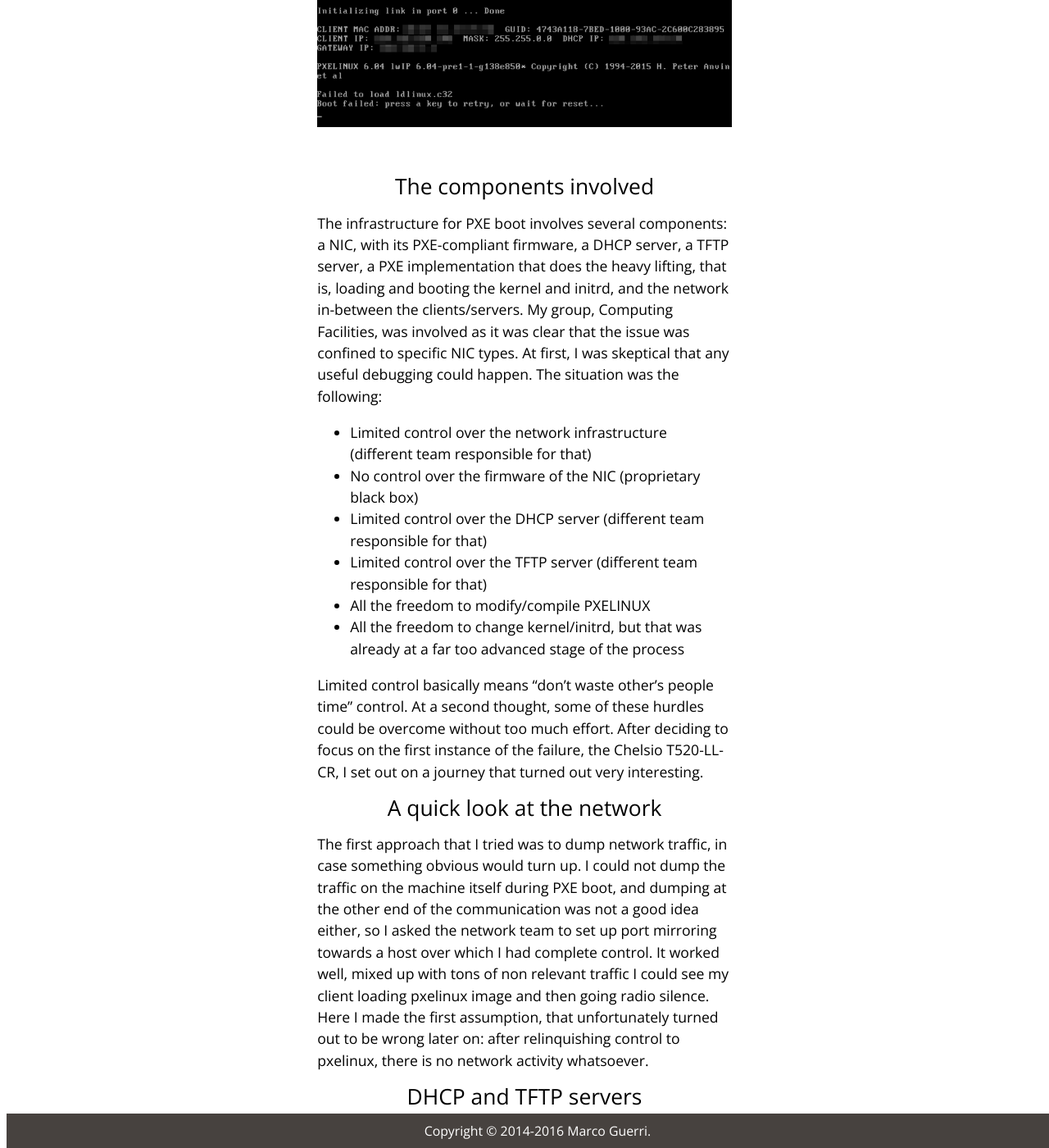
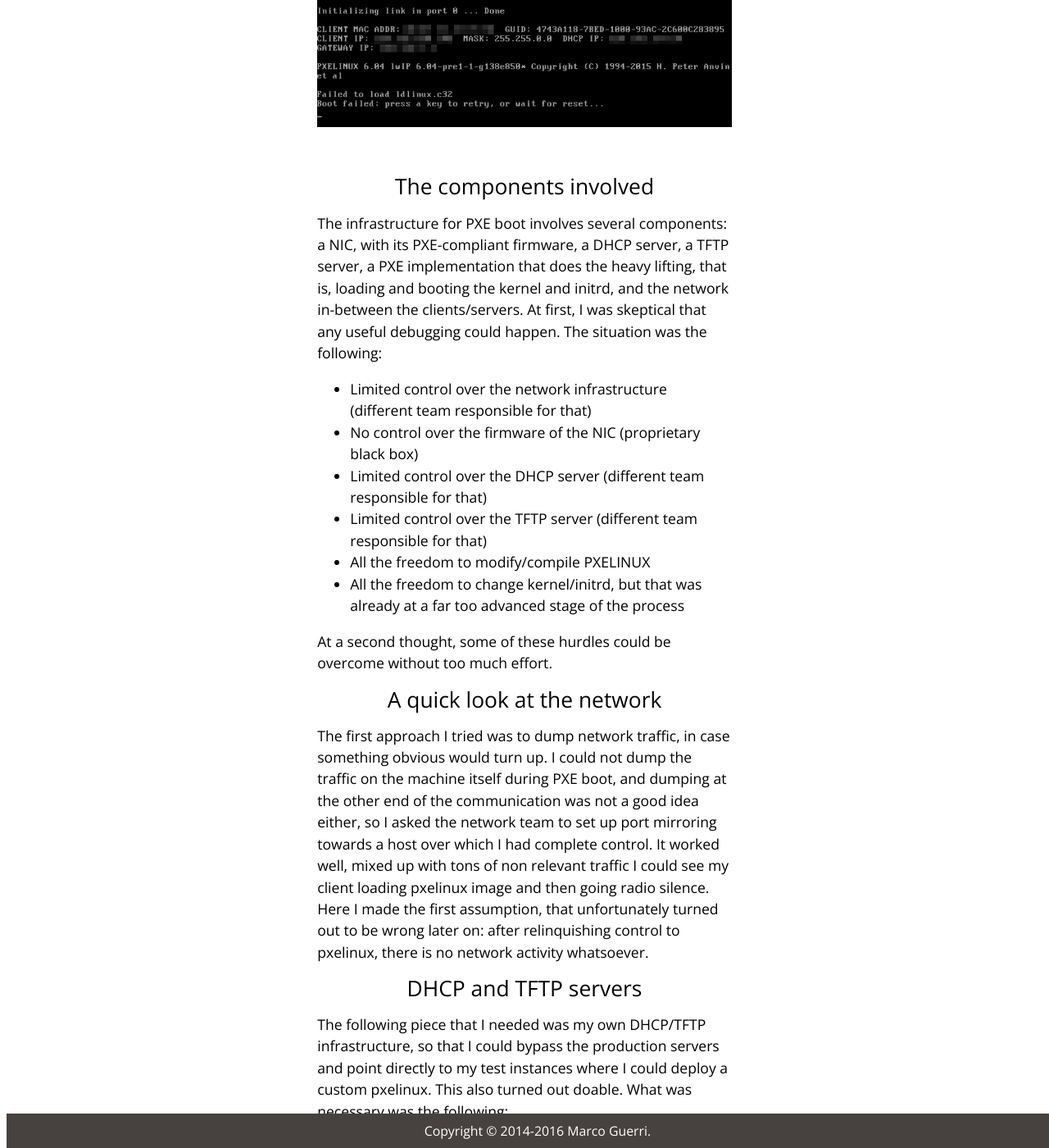
Before and after one commit to marcoguerri/marcoguerri.github.io, a Jekyll site: the page built from _posts/2016-03-21-pxeboot-failures-chelsio.markdown, in a window 1280 px wide and 1400 px high, scrolled down 1292 px. Shown: the whole window at 82% size. Built offline with Jekyll 4.4.1, drawn with Linux system fonts in a browser that asks for light colours; some of the changed text lies outside the part shown.

Commit message:
Reviewed PXE post

````diff
--- a/_posts/2013-10-07-gentoo-dmcrypt-luks.markdown
+++ b/_posts/2013-10-07-gentoo-dmcrypt-luks.markdown
@@ -322,7 +322,7 @@ EOF_init
 chmod a+x init
 ```
 The actual initrd image is then built with the following commands (cpio might
-need to be invoked with the full path on the stage3 binary).
+need to be invoked with the full path of the stage3 binary).
 
 ```text
 cd /mnt/gentoo/boot/initram
@@ -332,8 +332,8 @@ find . | cpio --quiet -o -H newc | gzip -9 > /mnt/gentoo/boot/initramfs
 
 Final steps
 ===========
-Once created the initrd,
-grub.conf should be configured to load the kernel image and the initrd.
+Once created the initrd, grub.conf should be configured to load the kernel image
+and the initrd.
 
 
 ```text
--- a/_posts/2016-03-21-pxeboot-failures-chelsio.markdown
+++ b/_posts/2016-03-21-pxeboot-failures-chelsio.markdown
@@ -11,8 +11,8 @@ dive into PXELINUX internals, down to the point where it meets the hardware. As
 a side note, when reading Eric Raymond's \"The Cathedral and the Bazaar\", I
 remember him explaining why closing hardware driver's sources does not make much sense.
 Raymond was presenting an intermediate model in-between open and closed source,
-i.e. having a closed source ROM and opening the interface to the ROM. I think
-this story is a good example on why this latter approach does nothing more
+i.e. having a closed source ROM and opening the interface to the ROM. I believe
+this experience is a good example of why this latter approach does nothing more
 than shifting the problem."
 ---
 
@@ -42,10 +42,8 @@ The components involved
 The infrastructure for PXE boot involves several components: a NIC,
 with its PXE-compliant firmware, a DHCP server, a TFTP server, a PXE implementation
 that does the heavy lifting, that is, loading and booting the kernel and initrd,
-and the network in-between the clients/servers. My group, Computing Facilities,
-was involved as it was clear that the issue was confined to specific NIC types.
-At first, I was skeptical that any useful debugging could happen. The situation
-was the following:
+and the network in-between the clients/servers. At first, I was skeptical that
+any useful debugging could happen. The situation was the following:
 
 * Limited control over the network infrastructure (different team responsible for that)
 * No control over the firmware of the NIC (proprietary black box)
@@ -55,16 +53,11 @@ was the following:
 * All the freedom to change kernel/initrd, but that was already at a far too
 advanced stage of the process
 
-Limited control basically means "don't waste other's people time" control.
 At a second thought, some of these hurdles could be overcome without too much effort.
-After deciding
-to focus on the first instance of the failure, the Chelsio T520-LL-CR, I set out
-on a journey that turned out very interesting.
-
 
 A quick look at the network
 =======
-The first approach that I tried was to dump network traffic, in case something
+The first approach I tried was to dump network traffic, in case something
 obvious would turn up. I could not dump the traffic on the machine itself during
 PXE boot, and dumping at the other end of the communication was not a good idea
 either, so I asked the network team to set up port mirroring towards a host over
@@ -80,17 +73,12 @@ I could bypass the production servers and point directly to my test instances wh
 I could deploy a custom pxelinux. This also turned out doable. What was necessary was
 the following:
 
-* Setting up a DHCP/TFTP server
-* Adding the DHCP server to a list that would be taken into consideration by
-   the gateways when relaying DHCP traffic (you need a good reason to be in
-   that list!)
+* Bringing up a DHCP/TFTP server
+* Adding the DHCP server to a list of machines to which DHCP traffic would be relayed
+   (you need a good reason to be in that list!)
 * Disabling any kind of DHCP answer from the production servers for the host under test
 * Configuring my own DHCP instance to provide an answer for the host under
 test, pointing to the test TFTP server and custom pxelinux.
-
-Once the test environment was in place, the debugging could start.
-
-
 
 Interaction with the machine
 =======
@@ -100,8 +88,7 @@ in the Data Centre. Clearly, you don't want to stand there with your keyboard/mo
 for long time, as the noise, heat, air exhausted by the systems, all contribute
 to make the experience very tiring. The obvious way to proceed was to use KVM over
 IP, in order to have complete control over the system, and to perform power
-management operations via IPMI. With such a setup, I didn't have to leave the office
-for a second :)
+management operations via IPMI.
 
 
 Deploying the correct binary
@@ -254,7 +241,7 @@ The function *opendev* shown below looks for a *file_info* structure available
 in the statically allocated array *__file_info* and sets the input operations
 pointer, *iop*, to *__file_dev* . It then returns the corresponding fd
 (the index within *__file_info*). From now on,
-the attempts to read from a file associated with the fd returned, will go
+any attempt to read from a file associated with the fd returned, will go
 through *__file_dev.read* function pointer, that is *__file_read*.
 
 ```c
@@ -623,8 +610,7 @@ in the stack. At this point <b>I realized that one of my assumptions, that no
 data was being sent/received from the NIC, was wrong</b>. When looking at the
 traffic dump, in order to filter out  uninteresting network activity, I was
 querying by IP, basically ruling out all traffic at the data link layer, ARP
-requests included! It was a quite a stupid mistake and in fact, after having another
-look at the network dump, the situation was pretty clear.
+requests included. After having another look at the network dump, the situation was pretty clear.
 
 <div align="center">
 <a id="single_image" href="/assets/img/pxe/PXETraffic.png">
@@ -703,14 +689,13 @@ at different call depths as shown in the trace below.
                  pxe_start_isr [core/fs/pxe/isr.c]
 ```
 
-The most important routines which are responsible for setting up interrupts are
-*pxe_init_isr* and *pxe_start_isr*. The former starts the *pxe_receive_thread*
+*pxe_init_isr* starts the *pxe_receive_thread*
 thread, which basically loops indefinitely, first suspending on the
-*pxe_receive_thread_sem* semaphore and, when trigered, calling *pxe_process_irq*.
+*pxe_receive_thread_sem* semaphore and, when triggered, calling *pxe_process_irq*.
 
-The latter starts the *pxe_poll_thread* and detects whether the hardware correctly
+*pxe_start_isr* starts the *pxe_poll_thread* and detects whether the hardware correctly
 supports interrupts or polling is to be preferred. In the second case,
-*pxe_poll_thread* becomes responsible of handling interrupts. As shown in the debug
+*pxe_poll_thread* becomes responsible for handling interrupts. As shown in the debug
 trace above, *pxe_start_isr* detects that polling is to be preferred due to
 the *PXE_UNDI_IFACE_FLAG_IRQ* flag returned directly by the UNDI firmware. The code
 of the polling thread is shown below.
@@ -813,15 +798,13 @@ is clearly to file a bug report to the owners of the code, hoping there is enoug
 on their side to fix the issue in a timely manner. This is a great example
 of how the *widget frosting* business model explained by Eric Raymond in *The Cathedral
 and the Bazaar* would simplify everybody's life. This indirect-sale value model
-applies specifically to hardware manufacturers, for which, developing and maintaining the software/firmware
+applies specifically to hardware manufacturers, for whom, developing and maintaining the software/firmware
 is often just an overhead. The number of benefits that would arise as a consequence of
-releasing the software under an open license are to be seriously taken into consideration. For the moment,
-let's fire up the email client (rather than the IDE) and beg for a fix...
-
+releasing the software under an open license are to be seriously taken into consideration.
 
 Updates
 =======
-   * It turns out the QLogic cLOM8214 are affected by the same issue, and can boot
+   * It turns out the QLogic cLOM8214 is affected by the same issue, and can boot
 just fine if *PXENV\_UNDI\_ISR\_OUT\_OURS* is  always set. However, this NIC has been
-discontinued and no fixes whatsover will be provided. *Widget frosting*, anybody...?
+discontinued and no fixes whatsoever will be provided. Speaking of *widget frosting*...
    * Chelsio has provided a firmware fix which allows to boot correctly with lpxelinux 6.03
````
Also changed, not shown: other parts of _posts/2016-03-21-pxeboot-failures-chelsio.markdown (+6 -6 lines).
